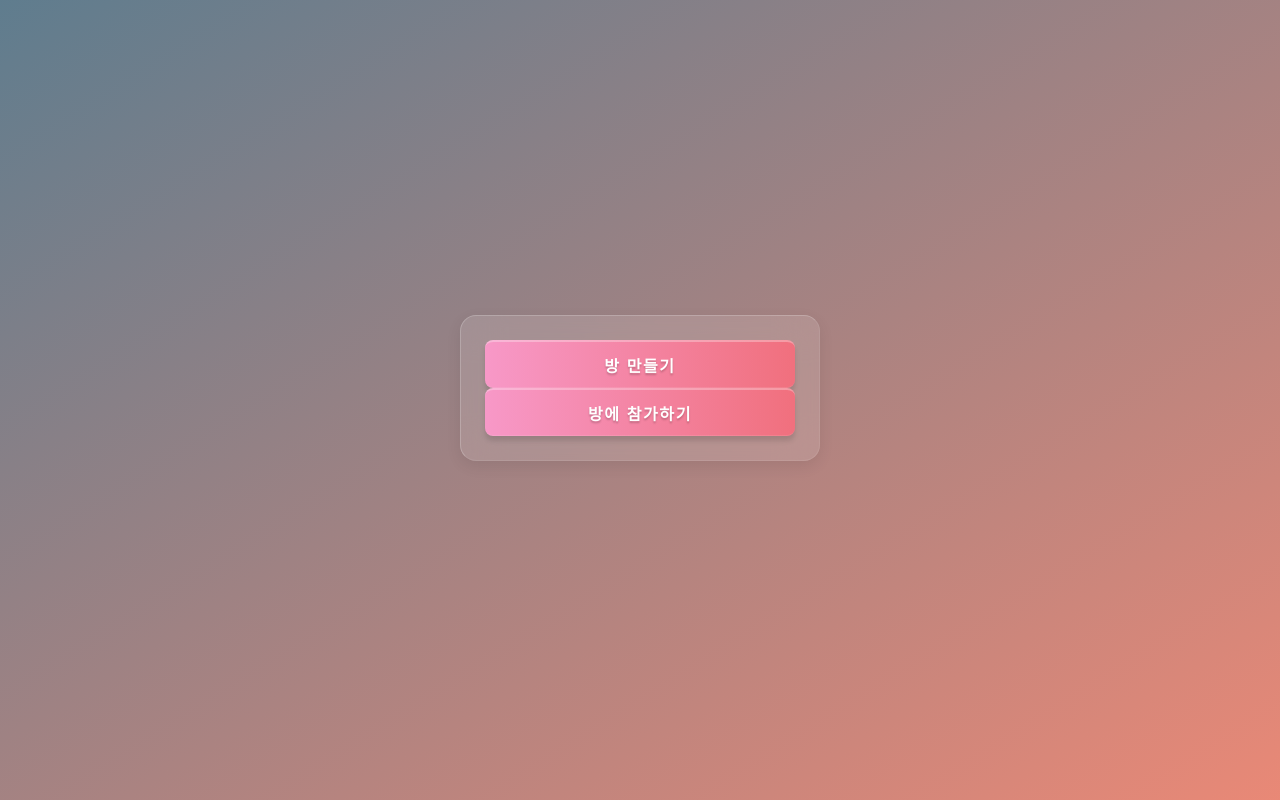
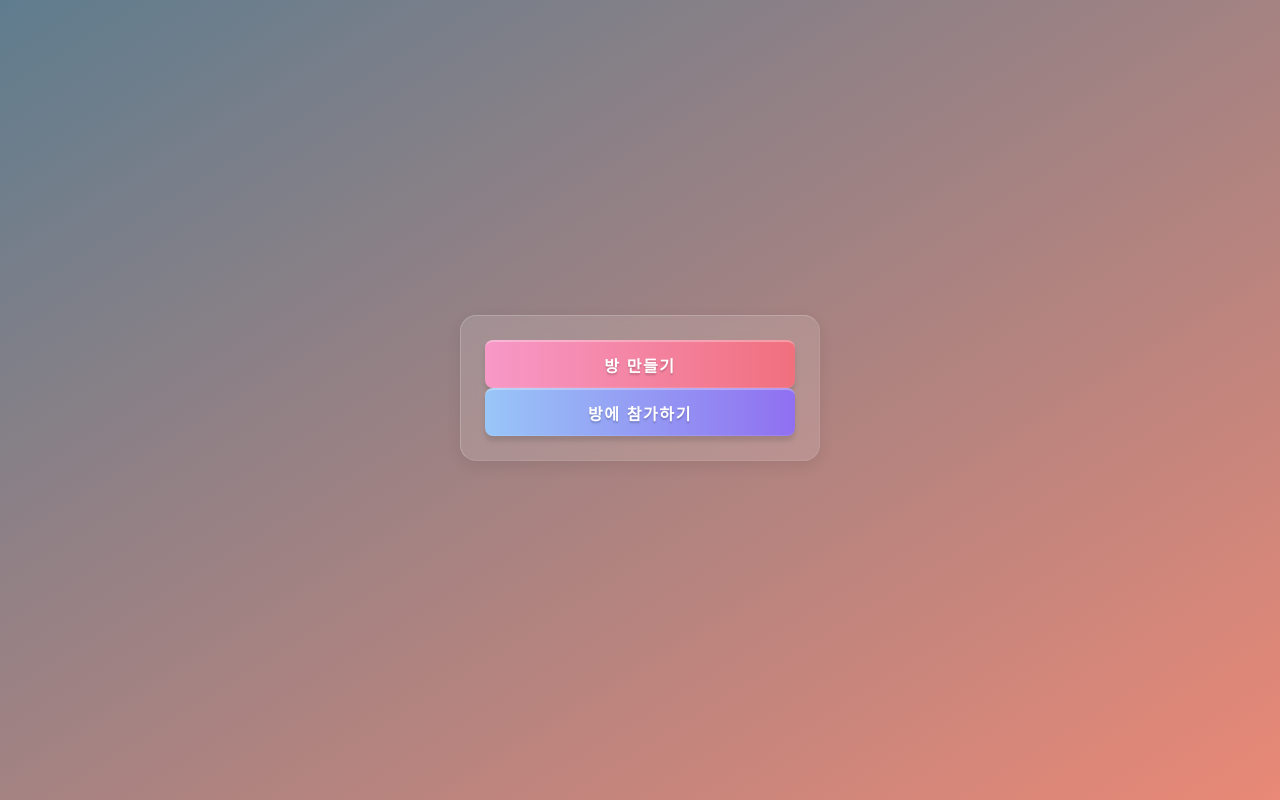
Before and after one commit to Kimbangul/OMOK, a React (Create React App) app: page / in a window 1280 px wide. Built offline with nearby package versions, Linux system fonts and the light colour scheme.

Commit message:
style: add button style

```diff
--- a/src/components/common/Button.tsx
+++ b/src/components/common/Button.tsx
@@ -1,9 +1,9 @@
 import styled from "styled-components";
 import { ButtonPropsType } from "./type";
 
-const Button = ({children, type, onClick}: ButtonPropsType) => {
+const Button = ({children, type, onClick,color}: ButtonPropsType) => {
   return(
-    <B.Container type={type} onClick={onClick}>{children}</B.Container>
+    <B.Container color={color} type={type} onClick={onClick}>{children}</B.Container>
   )
 }
 
--- a/src/components/room/Room.tsx
+++ b/src/components/room/Room.tsx
@@ -6,8 +6,10 @@ import Button from "../common/Button";
 const Room = () => {
   return(
     <IC.Container>
-      <Button>방 만들기</Button>
-      <Button>방에 참가하기</Button>
+      <div>
+        <Button>방 만들기</Button>
+        <Button color='linear-gradient(to right,#7cb9fac0  ,#7146f1c0)'>방에 참가하기</Button>
+      </div>
     </IC.Container>
   )
 }
--- a/src/style/Theme.ts
+++ b/src/style/Theme.ts
@@ -33,13 +33,19 @@ export const GlassInputStyle = css`
     }
 `
 
-export const ButtonStyle = css`
+export const ButtonStyle = css<{color?: string}>`
   padding: 0.8rem 1.6rem;
   width: 100%;
   height: 4.8rem;
   border-radius: 0.8rem;
   cursor: pointer;
-  background-image: linear-gradient(to right,#FA7CBBC0  ,#F14658C0);
+  ${
+    props => props.color ?
+    `background-image: ${props.color};`
+    :
+    `background-image: linear-gradient(to right,#FA7CBBC0  ,#F14658C0);`
+  }
+  //background-image: linear-gradient(to right,#FA7CBBC0  ,#F14658C0);
   /* background-image: linear-gradient(to right, #ff101d,#1a78e0); */
   /* border-right: 0.1rem solid rgba(255, 255, 255, 0.2); */
   border-top: 0.2rem solid rgba(255, 255, 255, 0.3);
```
